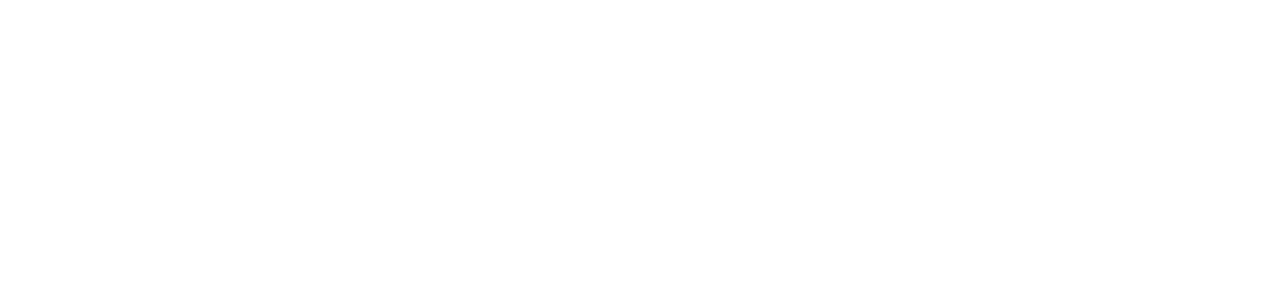
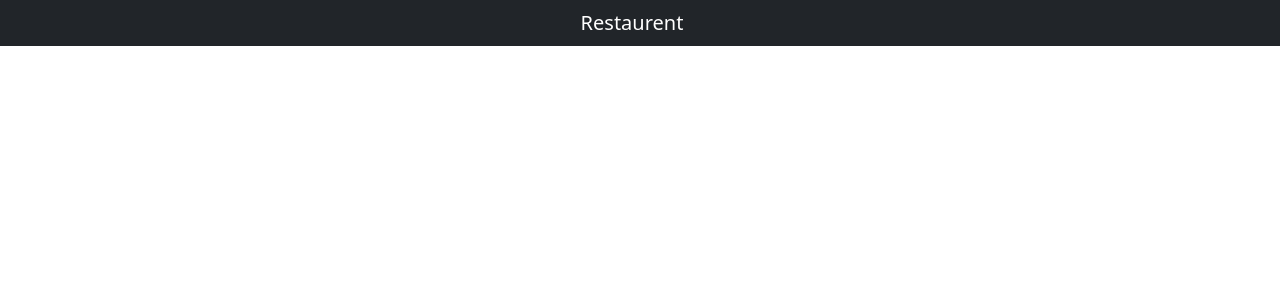
Before and after one commit to mamunkja/photo-gallery, a React (Create React App) app: page / in a window 1280 px wide. Shown: the top 300 px of the page. Built offline with nearby package versions, Linux system fonts and the light colour scheme.

Commit message:
Navigation bar using Reactstrap

```diff
--- a/src/components/header/Header.js
+++ b/src/components/header/Header.js
@@ -1,9 +1,10 @@
 import React from "react";
+import Navigation from "./Navigation";
 
 const Header = () => {
     return (
         <div>
-
+            <Navigation />
         </div>
     )
 }
--- /dev/null
+++ b/src/components/header/Navigation.js
@@ -0,0 +1,16 @@
+import React from "react";
+import { Navbar, NavbarBrand } from "reactstrap";
+
+const Navigation = () => {
+    return (
+        <div>
+            <Navbar dark color="dark">
+                <div className="container">
+                    <NavbarBrand href="/">Restaurent</NavbarBrand>
+                </div>
+            </Navbar>
+        </div>
+    )
+}
+
+export default Navigation;
--- a/src/index.js
+++ b/src/index.js
@@ -3,7 +3,7 @@
 import './index.css';
 import App from './App';
 import reportWebVitals from './reportWebVitals';
-import '../node_modules/bootstrap/dist/css/bootstrap.min.css';
+import 'bootstrap/dist/css/bootstrap.min.css';
 
 const root = ReactDOM.createRoot(document.getElementById('root'));
 root.render(
```
